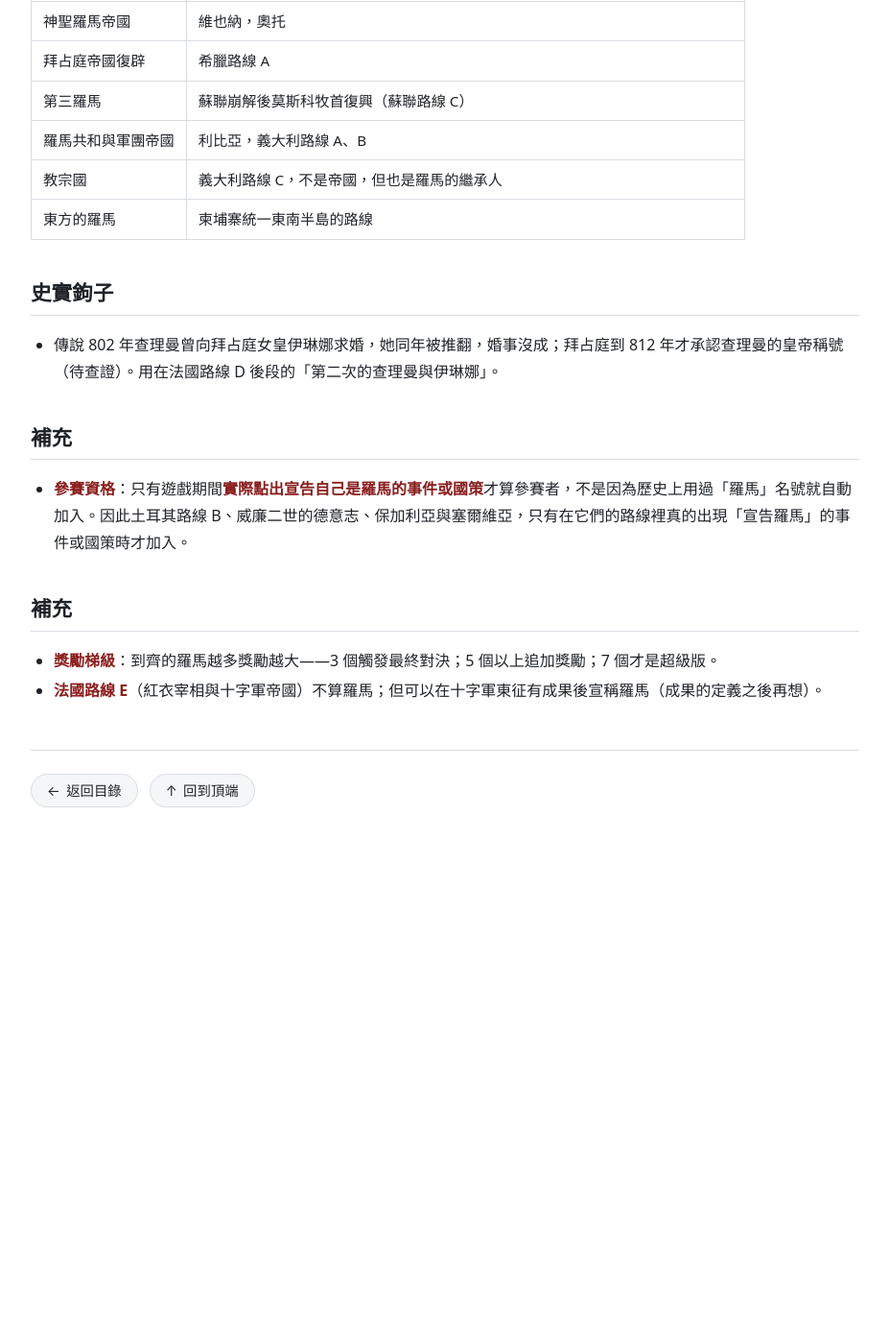
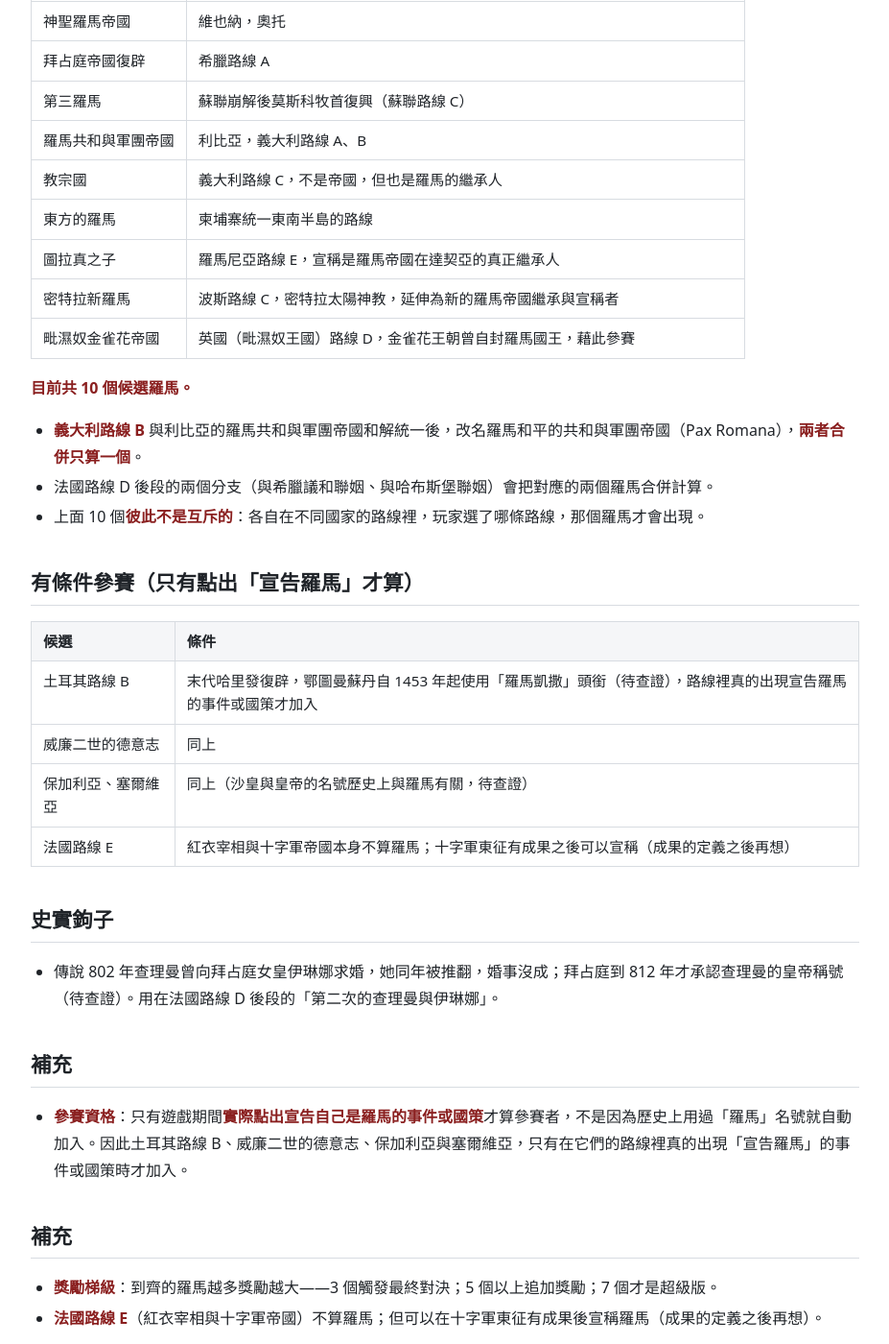
Before and after one commit to Charlie-Ma-1729/alt_mod, a Jekyll site: the page built from world/supreme-rome.md, in a window 1280 px wide and 1400 px high, scrolled down 554 px. Shown: the whole window at 96% size, without its empty margins (176-1103 px from the left). Built offline with Jekyll 4.4.1, drawn with Linux system fonts in a browser that asks for light colours; before the commit the page ends 1395 px from its top, so only the background shows below that.

Commit message:
Update site from design docs

```diff
--- a/world/supreme-rome.md
+++ b/world/supreme-rome.md
@@ -19,6 +19,24 @@ title: "至高羅馬最終對決"
 | 羅馬共和與軍團帝國 | 利比亞，義大利路線 A、B |
 | 教宗國 | 義大利路線 C，不是帝國，但也是羅馬的繼承人 |
 | 東方的羅馬 | 柬埔寨統一東南半島的路線 |
+| 圖拉真之子 | 羅馬尼亞路線 E，宣稱是羅馬帝國在達契亞的真正繼承人 |
+| 密特拉新羅馬 | 波斯路線 C，密特拉太陽神教，延伸為新的羅馬帝國繼承與宣稱者 |
+| 毗濕奴金雀花帝國 | 英國（毗濕奴王國）路線 D，金雀花王朝曾自封羅馬國王，藉此參賽 |
+
+**目前共 10 個候選羅馬。**
+
+- **義大利路線 B** 與利比亞的羅馬共和與軍團帝國和解統一後，改名羅馬和平的共和與軍團帝國（Pax Romana），**兩者合併只算一個**。
+- 法國路線 D 後段的兩個分支（與希臘議和聯姻、與哈布斯堡聯姻）會把對應的兩個羅馬合併計算。
+- 上面 10 個**彼此不是互斥的**：各自在不同國家的路線裡，玩家選了哪條路線，那個羅馬才會出現。
+
+## 有條件參賽（只有點出「宣告羅馬」才算）
+
+| 候選 | 條件 |
+| --- | --- |
+| 土耳其路線 B | 末代哈里發復辟，鄂圖曼蘇丹自 1453 年起使用「羅馬凱撒」頭銜（待查證），路線裡真的出現宣告羅馬的事件或國策才加入 |
+| 威廉二世的德意志 | 同上 |
+| 保加利亞、塞爾維亞 | 同上（沙皇與皇帝的名號歷史上與羅馬有關，待查證） |
+| 法國路線 E | 紅衣宰相與十字軍帝國本身不算羅馬；十字軍東征有成果之後可以宣稱（成果的定義之後再想） |
 
 ## 史實鉤子
 
```
